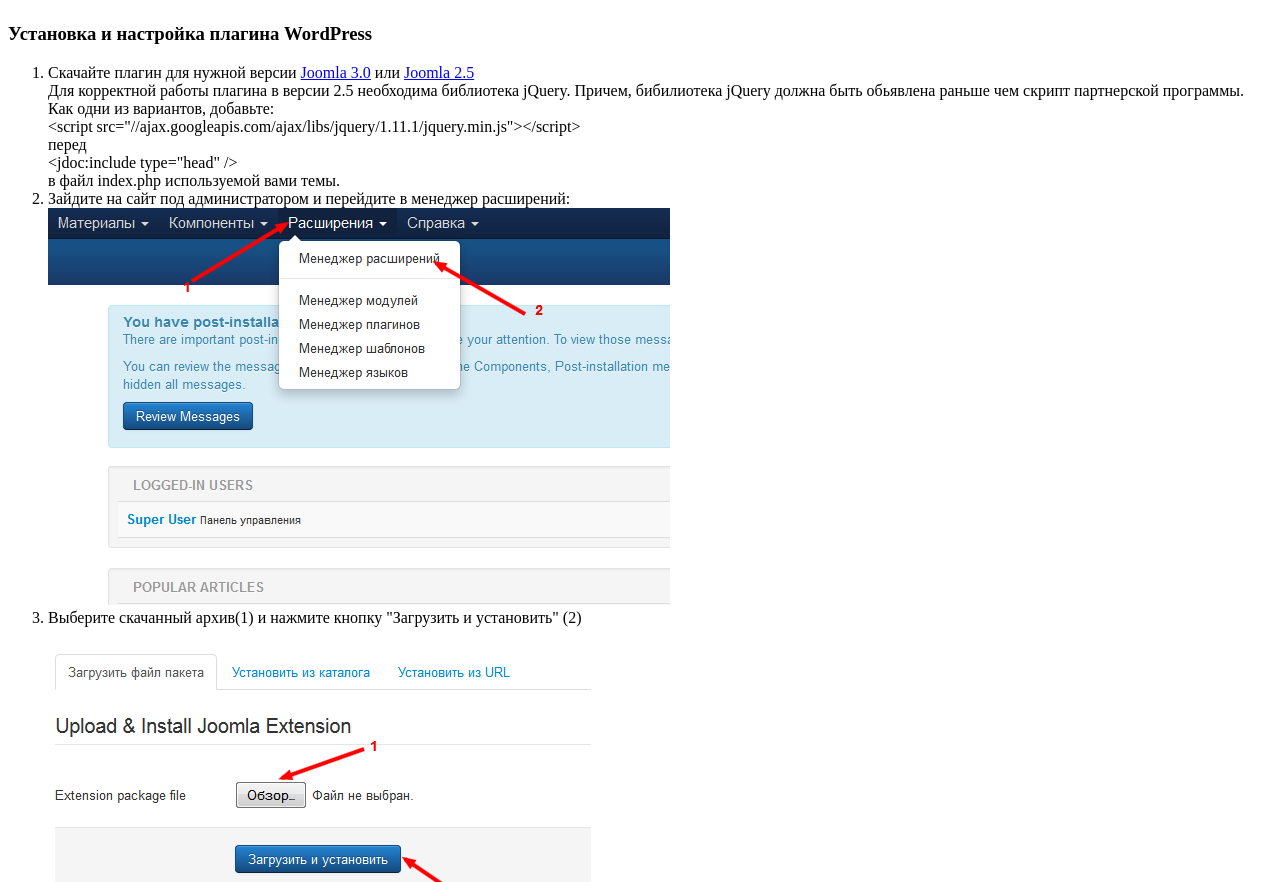
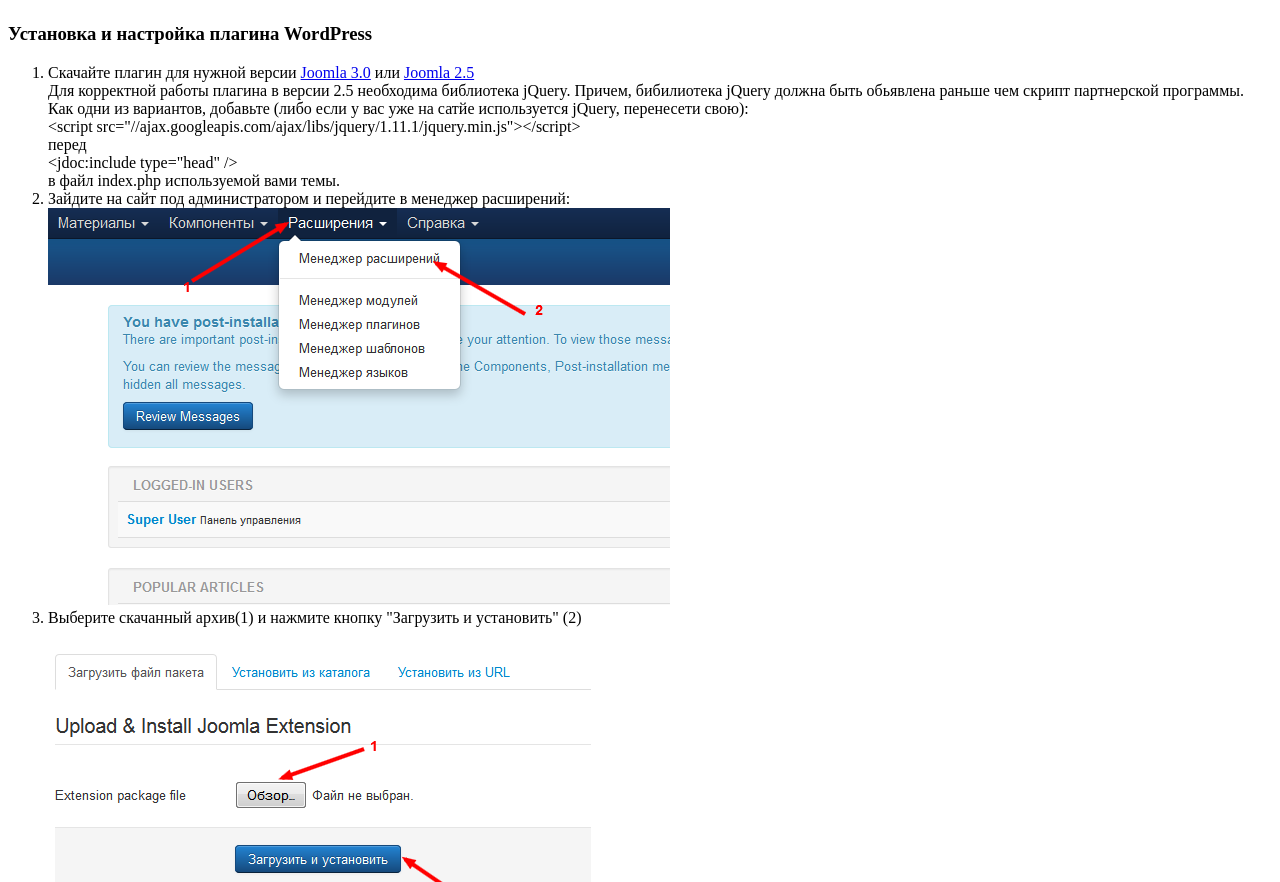
Before and after one commit to dench0/faq, a plain HTML site: page index.html in a window 1280 px wide. Shown: the part 2563-3445 px from the top of the page. Drawn offline with Linux system fonts and the light colour scheme.

```diff
--- a/index.html
+++ b/index.html
@@ -57,7 +57,7 @@
     <h3>Установка и настройка плагина WordPress</h3>
     <ol>
       <li>Скачайте плагин для нужной версии <a href="files/j/moneyinst.zip">Joomla 3.0</a> или <a href="files/j25/moneyinst.zip">Joomla 2.5</a>
-        <div class="warning">Для корректной работы плагина в версии 2.5 необходима библиотека jQuery. Причем, бибилиотека jQuery должна быть обьявлена раньше чем скрипт партнерской программы. Как одни из вариантов, добавьте:
+        <div class="warning">Для корректной работы плагина в версии 2.5 необходима библиотека jQuery. Причем, бибилиотека jQuery должна быть обьявлена раньше чем скрипт партнерской программы. Как одни из вариантов, добавьте (либо если у вас уже на сатйе используется jQuery, перенесети свою):
           <div class="code">&lt;script src="//ajax.googleapis.com/ajax/libs/jquery/1.11.1/jquery.min.js"&gt;&lt;/script&gt;</div>
           перед
           <div class="code">&lt;jdoc:include type="head" /&gt;</div>
```
Also changed, not shown: 6 other files.
